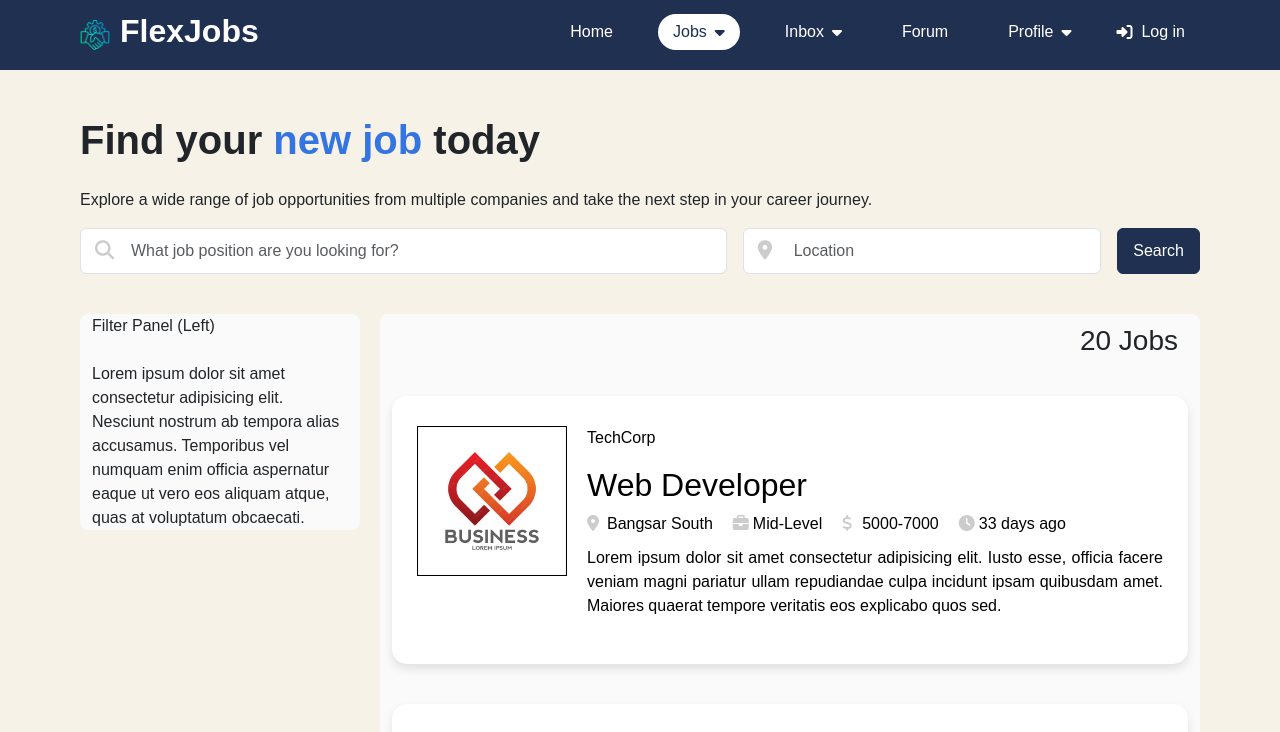
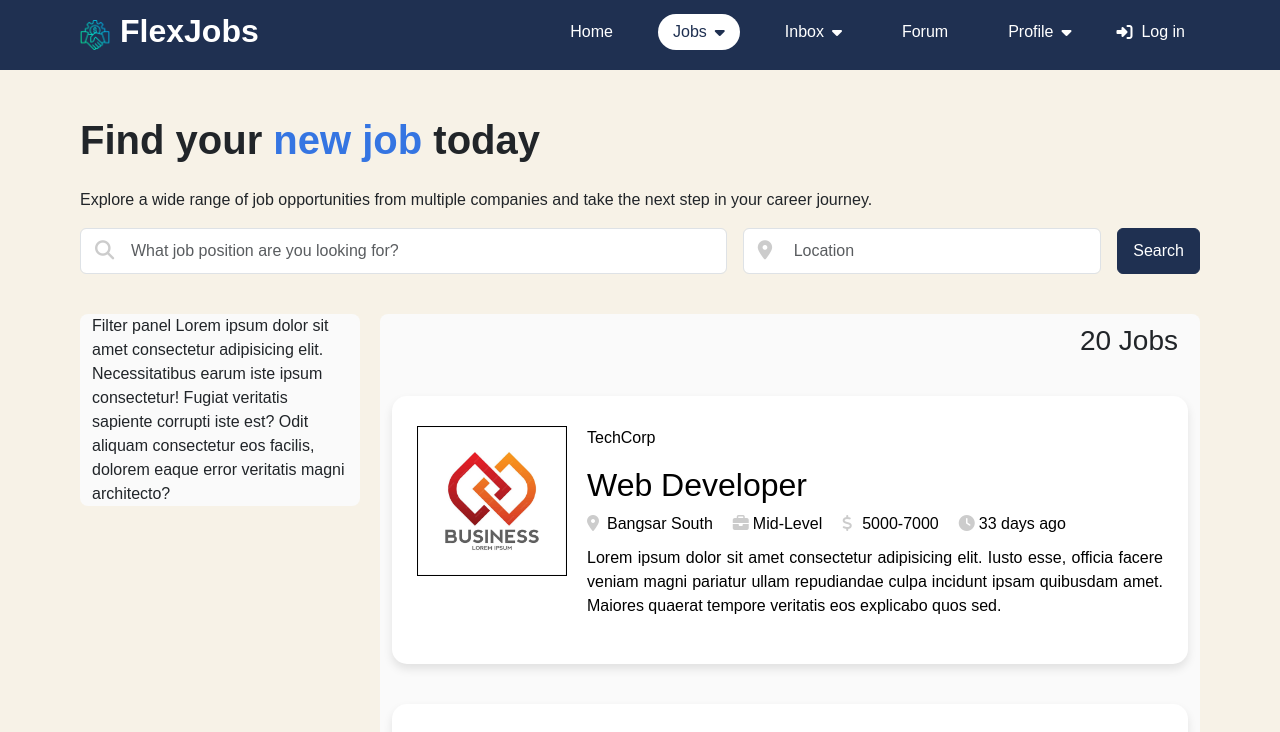
Before and after one commit to Kairos5106/FlexJobs, a React (Vite) app in the folder flexjobs-client/: page /JobSearch in a window 1280 px wide. Shown: the top 732 px of the page. Built offline with nearby package versions, Linux system fonts and the light colour scheme.

Commit message:
working on filter panel

```diff
--- a/flexjobs-client/src/modules/Module2/JobSearch.jsx
+++ b/flexjobs-client/src/modules/Module2/JobSearch.jsx
@@ -4,6 +4,7 @@ import Banner from './Banner';
 import Card from './Card';
 import Jobs from './Jobs';
 import './Module2.css';
+import SidePanel from './SidePanel';
 
 const JobSearch = () => {
     const [selectedCategory, setSelectedCategory] = useState(null);
@@ -37,8 +38,6 @@ const JobSearch = () => {
         console.log(event.target.value);
     };
 
-
-
     // Radio filtering for side panel
     const handleChange = (event) => {
         setSelectedCategory(event.target.value);
@@ -66,7 +65,6 @@ const JobSearch = () => {
                 parseInt(job.minSalary) === parseInt(selected) ||
                 job.datePosted === selected
             ));
-            console.log(filteredJobs);
         }
 
         console.log(filteredJobs);
@@ -89,13 +87,10 @@ const JobSearch = () => {
             <div className='section row mx-0'>
                 {/* Side panel - filters */}
                 <div className='col-md-3 filter-panel'>
-                    Filter Panel (Left)
-                    <br></br>
-                    <br></br>
-                    Lorem ipsum dolor sit amet consectetur adipisicing elit. Nesciunt nostrum ab tempora alias accusamus. Temporibus vel numquam enim officia aspernatur eaque ut vero eos aliquam atque, quas at voluptatum obcaecati.
+                    <SidePanel handleChange={handleChange} />
                 </div>
 
-                {/* Centre panel - jobs list */}
+                {/* Centre panel - jobs card */}
                 <div className='col jobs-panel'>
                     <Jobs result={result} jobCount={jobCount}/>
                 </div>
--- /dev/null
+++ b/flexjobs-client/src/modules/Module2/SidePanel.jsx
@@ -0,0 +1,12 @@
+import React from 'react'
+
+const SidePanel = ({handleChange}) => {
+    return (
+        <>
+            Filter panel
+            Lorem ipsum dolor sit amet consectetur adipisicing elit. Necessitatibus earum iste ipsum consectetur! Fugiat veritatis sapiente corrupti iste est? Odit aliquam consectetur eos facilis, dolorem eaque error veritatis magni architecto?
+        </>
+    )
+}
+
+export default SidePanel
```
